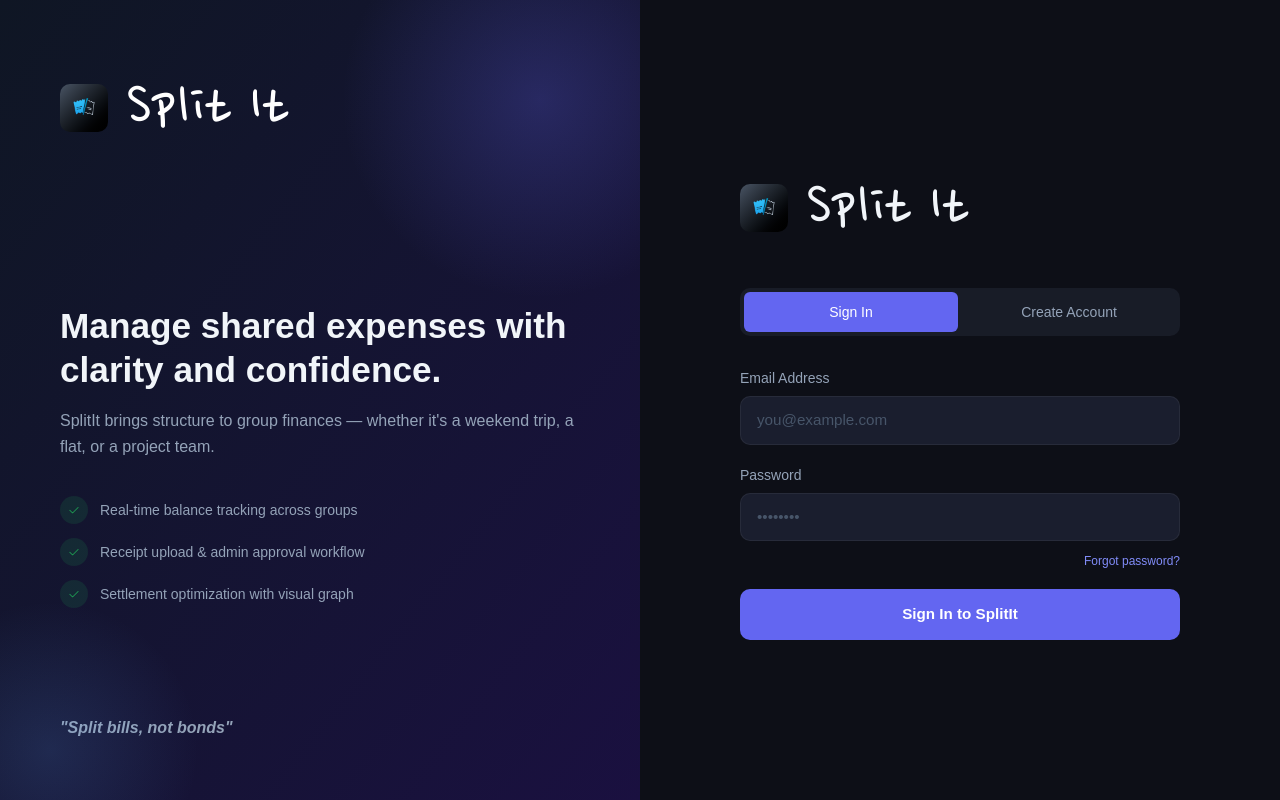
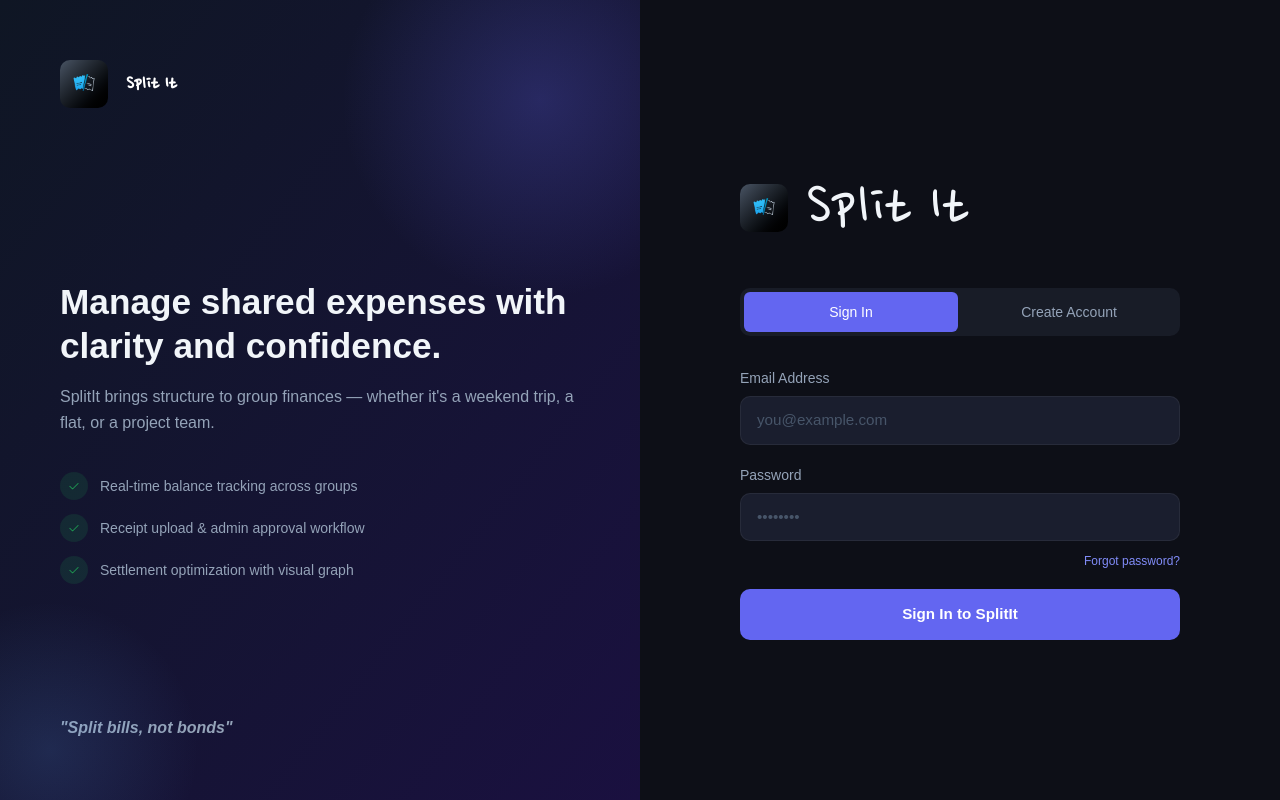
Before and after one commit to hadhiek/SplitIt, a React (Vite) app in the folder frontend/: page /auth in a window 1280 px wide. Built offline with nearby package versions, Linux system fonts and the light colour scheme; a web font is replaced by a local one.

Commit message:
Combine auth title classes into one valid JSX attribute

```diff
--- a/frontend/src/pages/AuthPage.jsx
+++ b/frontend/src/pages/AuthPage.jsx
@@ -64,7 +64,7 @@ export default function AuthPage() {
                     <div className="mr-2 w-12 h-12 bg-gradient-to-br from-gray-600 to-black rounded-[10px] flex items-center justify-center">
                         <img className="w-10 h-10" src={logo} />
                     </div>
-                    <span className="text-xl font-extrabold" className='splititTitle'>Split It</span>
+                    <span className="text-xl font-extrabold splititTitle">Split It</span>
                 </div>
 
                 <div className="relative z-[1] mt-10">
```
